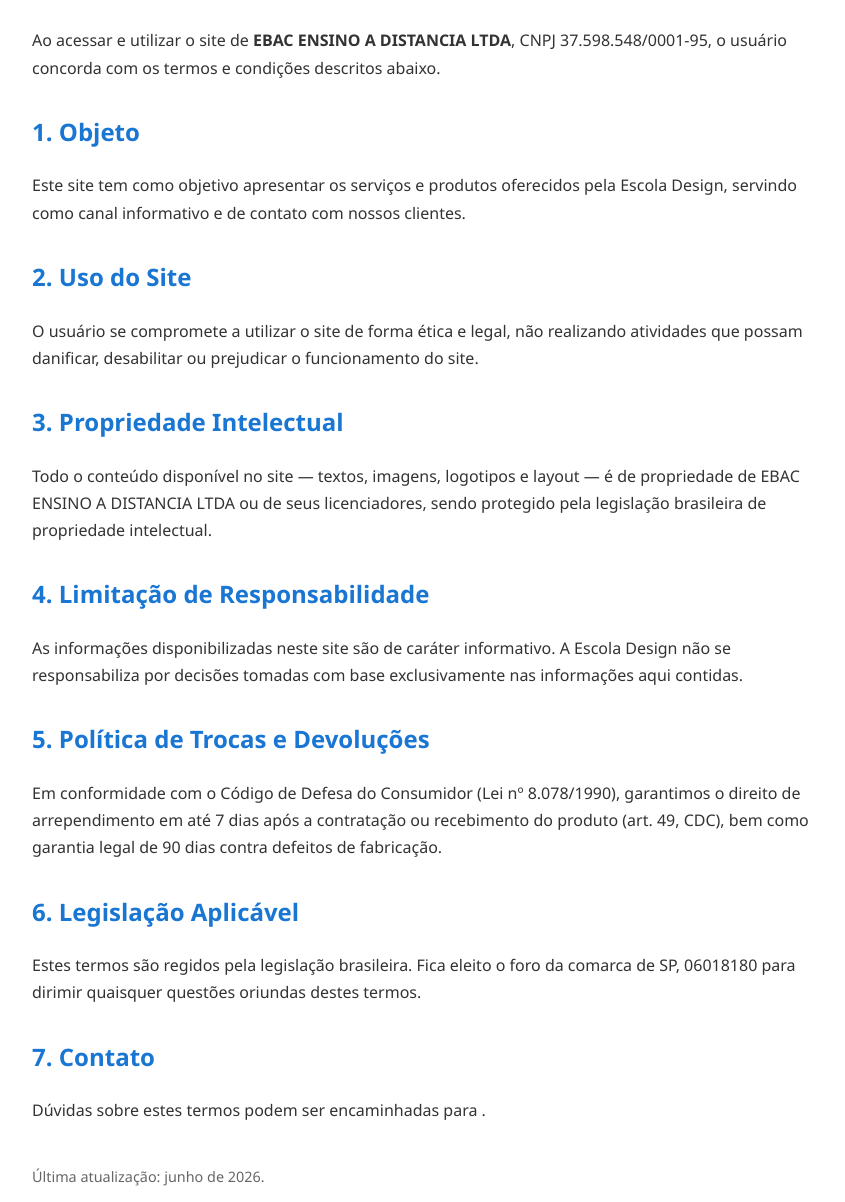
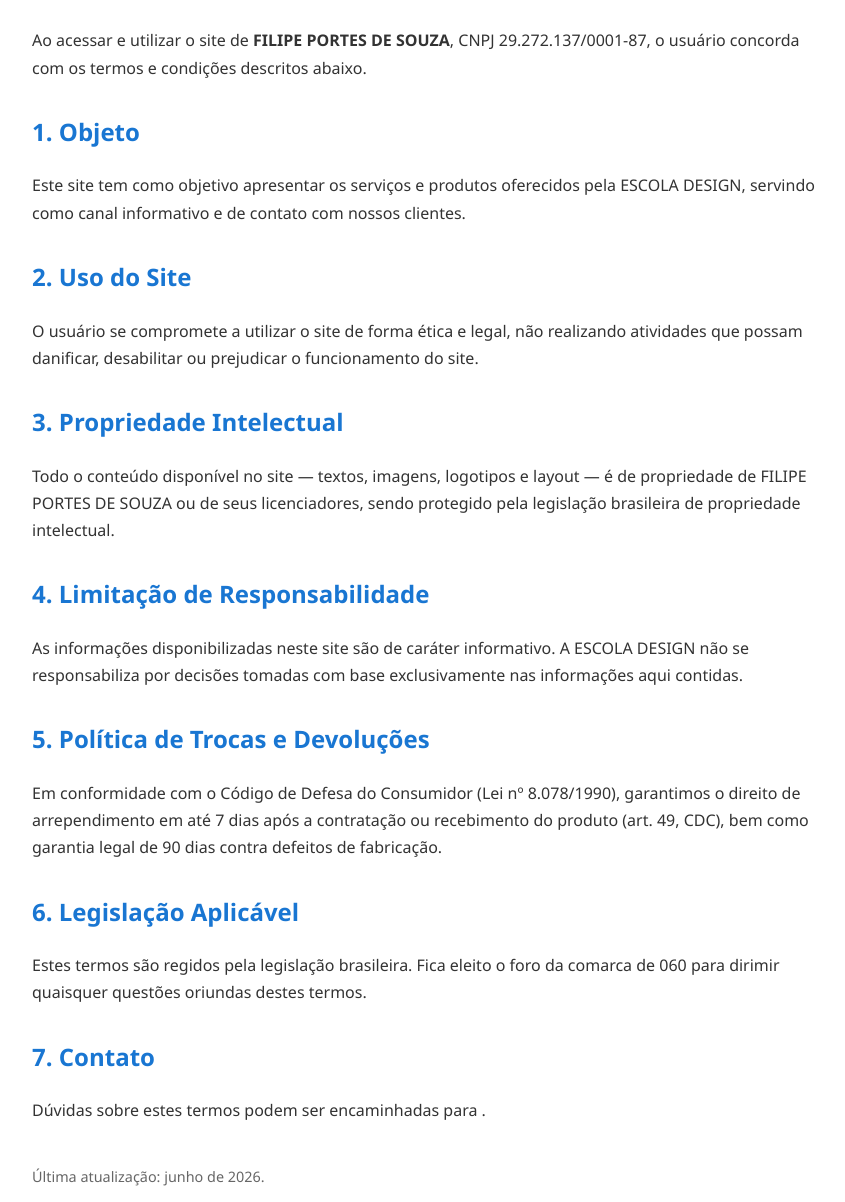
Before and after one commit to groupfenixltda/losingweighttoday.online, a plain HTML site: page termos.html in a window 1280 px wide. Shown: the part 97-1299 px from the top of the page, without its empty margins (208-1053 px from the left). Drawn offline with Linux system fonts and the light colour scheme.

Commit message:
add terms

```diff
--- a/termos.html
+++ b/termos.html
@@ -3,30 +3,30 @@
 <head>
 <meta charset="UTF-8">
 <meta name="viewport" content="width=device-width, initial-scale=1.0">
-<title>Termos de Uso — Escola Design</title>
+<title>Termos de Uso — ESCOLA DESIGN</title>
 <style>body{font-family:'Segoe UI',sans-serif;max-width:800px;margin:40px auto;padding:0 20px;color:#333;line-height:1.7}h1{color:#1565C0;margin-bottom:30px}h2{color:#1976D2;margin-top:30px}a{color:#1565C0}</style>
 </head>
 <body>
 <h1>Termos de Uso</h1>
-<p>Ao acessar e utilizar o site de <strong>EBAC ENSINO A DISTANCIA LTDA</strong>, CNPJ 37.598.548/0001-95, o usuário concorda com os termos e condições descritos abaixo.</p>
+<p>Ao acessar e utilizar o site de <strong>FILIPE PORTES DE SOUZA</strong>, CNPJ 29.272.137/0001-87, o usuário concorda com os termos e condições descritos abaixo.</p>
 
 <h2>1. Objeto</h2>
-<p>Este site tem como objetivo apresentar os serviços e produtos oferecidos pela Escola Design, servindo como canal informativo e de contato com nossos clientes.</p>
+<p>Este site tem como objetivo apresentar os serviços e produtos oferecidos pela ESCOLA DESIGN, servindo como canal informativo e de contato com nossos clientes.</p>
 
 <h2>2. Uso do Site</h2>
 <p>O usuário se compromete a utilizar o site de forma ética e legal, não realizando atividades que possam danificar, desabilitar ou prejudicar o funcionamento do site.</p>
 
 <h2>3. Propriedade Intelectual</h2>
-<p>Todo o conteúdo disponível no site — textos, imagens, logotipos e layout — é de propriedade de EBAC ENSINO A DISTANCIA LTDA ou de seus licenciadores, sendo protegido pela legislação brasileira de propriedade intelectual.</p>
+<p>Todo o conteúdo disponível no site — textos, imagens, logotipos e layout — é de propriedade de FILIPE PORTES DE SOUZA ou de seus licenciadores, sendo protegido pela legislação brasileira de propriedade intelectual.</p>
 
 <h2>4. Limitação de Responsabilidade</h2>
-<p>As informações disponibilizadas neste site são de caráter informativo. A Escola Design não se responsabiliza por decisões tomadas com base exclusivamente nas informações aqui contidas.</p>
+<p>As informações disponibilizadas neste site são de caráter informativo. A ESCOLA DESIGN não se responsabiliza por decisões tomadas com base exclusivamente nas informações aqui contidas.</p>
 
 <h2>5. Política de Trocas e Devoluções</h2>
 <p>Em conformidade com o Código de Defesa do Consumidor (Lei nº 8.078/1990), garantimos o direito de arrependimento em até 7 dias após a contratação ou recebimento do produto (art. 49, CDC), bem como garantia legal de 90 dias contra defeitos de fabricação.</p>
 
 <h2>6. Legislação Aplicável</h2>
-<p>Estes termos são regidos pela legislação brasileira. Fica eleito o foro da comarca de SP, 06018180 para dirimir quaisquer questões oriundas destes termos.</p>
+<p>Estes termos são regidos pela legislação brasileira. Fica eleito o foro da comarca de 060 para dirimir quaisquer questões oriundas destes termos.</p>
 
 <h2>7. Contato</h2>
 <p>Dúvidas sobre estes termos podem ser encaminhadas para .</p>
```
